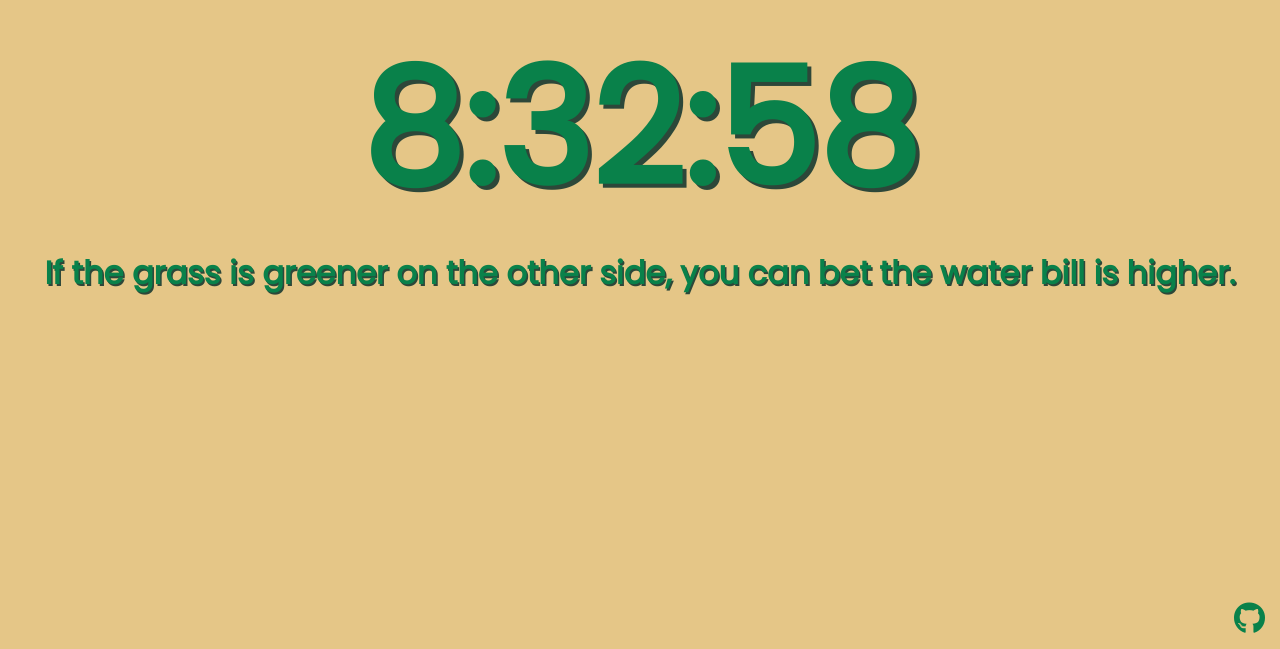
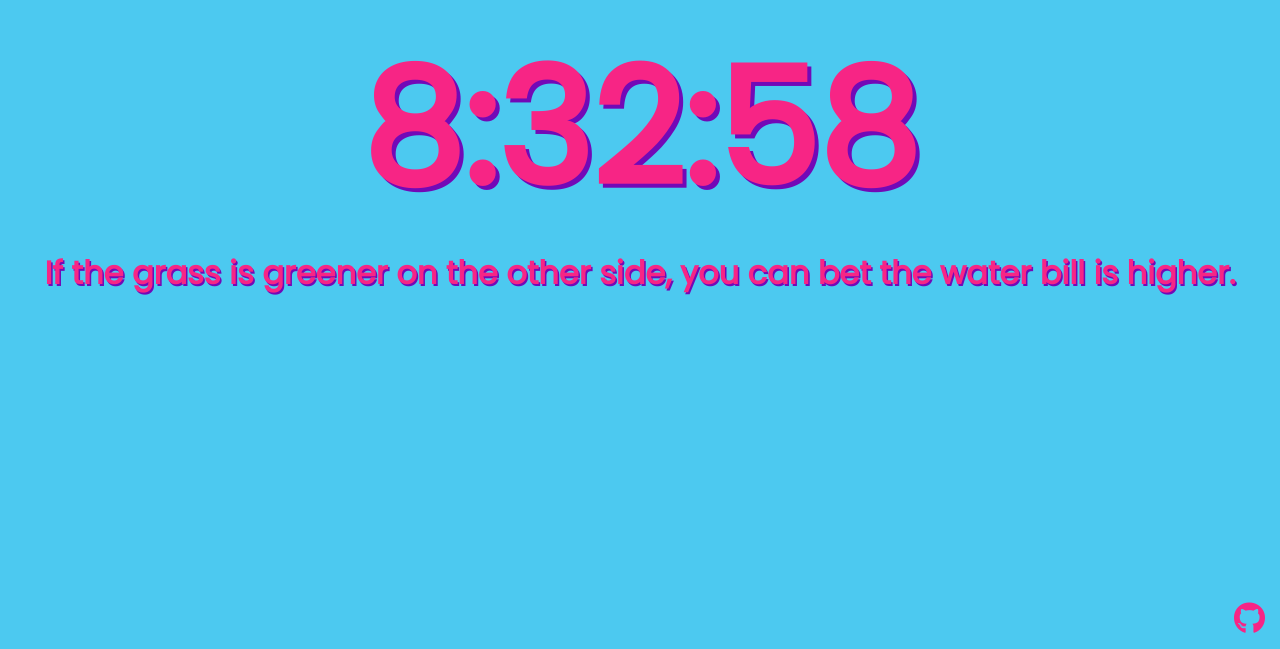
Before and after one commit to LucasBaun/Digitalclock, a plain HTML site: page index.html in a window 1280 px wide. Shown: the part 151-800 px from the top of the page. Drawn offline with Linux system fonts and the light colour scheme.

Commit message:
new colors and one more time text

```diff
--- a/index.html
+++ b/index.html
@@ -8,16 +8,16 @@
 <link rel="stylesheet" href="https://use.fontawesome.com/releases/v5.5.0/css/all.css" integrity="sha384-B4dIYHKNBt8Bc12p+WXckhzcICo0wtJAoU8YZTY5qE0Id1GSseTk6S+L3BlXeVIU" crossorigin="anonymous">
   <style>
     body{
-      background-color: #E5C687;
+      background-color: #4CC9F0;
       height: 100vh;
       margin: 0;
     }
     .t{
-      color: #09814A;
+      color: #F72585;
       font-size: 1000%;
       font-family: 'Poppins', sans-serif;
       font-weight: 900;
-      text-shadow: 4px 4px #2D4739;
+      text-shadow: 4px 4px #7209B7;
     }
     .x {
   display: flex;
@@ -33,9 +33,9 @@ justify-content: center;
 flex-direction: column;
 }
 .r{
-  color: #09814A;
+  color: #F72585;
   font-family: 'Poppins', sans-serif;
-  text-shadow: 1.5px 1.5px #2D4739;
+  text-shadow: 1.5px 1.5px #7209B7;
   font-size: 200%;
   font-weight: 700;
 }
@@ -45,17 +45,17 @@ flex-direction: column;
 	 text-align: right;
    bottom: 0;
    width: 100%;
-   color: #09814A;
+   color: #F72585;
 }
 
 a i{
 	padding: 15px;
-	color: #09814A;
+	color: #F72585;
 	transition: 300ms;
 }
 
 a i:hover{
-	color: #09814A;
+	color: #F72585;
 	transition: 300ms;
 	font-size: 1000%;
 }
@@ -76,7 +76,8 @@ function startTime() {
       "Who says nothing is impossible. I’ve been doing nothing for years...",
       "Never apologize for saying what you feel cos its apologizing for being real.",
       "A good listener is usually thinking about something else.",
-      "No text at the moment"
+      "No text at the moment",
+      "13:37? if so RUN!"
   ];
 
     var today = new Date();
@@ -103,7 +104,11 @@ function startTime() {
       document.getElementById('text').innerHTML = quote[6];
     } else if (29 < m && m < 35){
       document.getElementById('text').innerHTML = quote[7];
-    } else if (34 < m && m < 40){
+    } else if (34 < m && m < 37){
+      document.getElementById('text').innerHTML = quote[13];
+    } else if (36 < m && m < 38){
+      document.getElementById('text').innerHTML = quote[7];
+    } else if (37 < m && m < 40){
       document.getElementById('text').innerHTML = quote[8];
     } else if (39 < m && m < 45){
       document.getElementById('text').innerHTML = quote[9];
```
